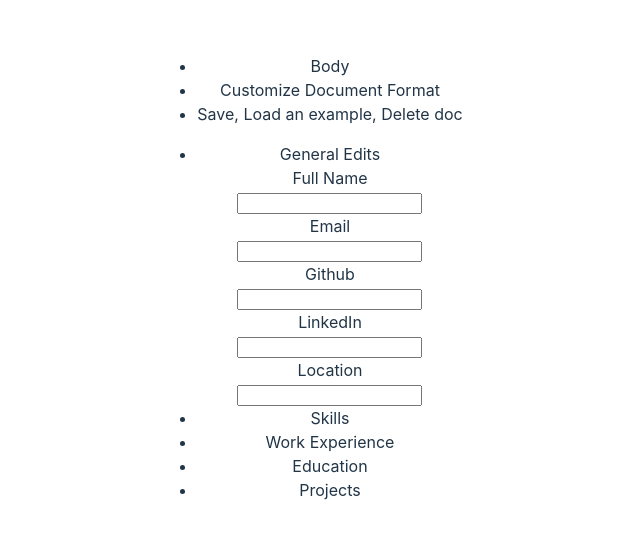
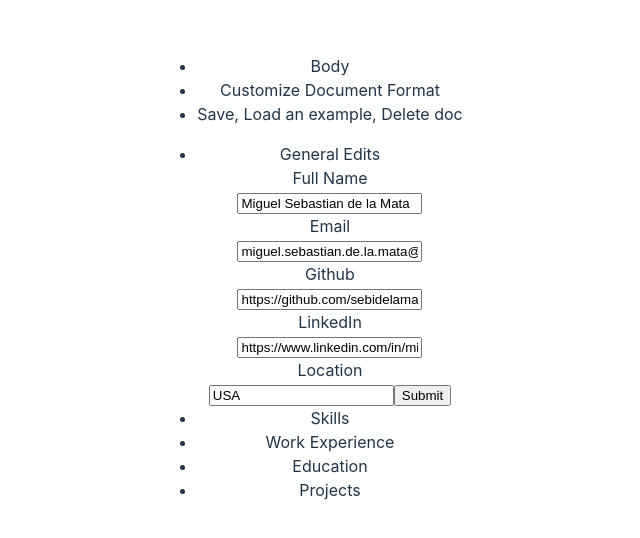
Before and after one commit to sebidelamata/resume-builder-app, a React (Vite) app: page / in a window 1280 px wide. Shown: the part 122-660 px from the top of the page, without its empty margins (330-970 px from the left). Built offline with nearby package versions, Linux system fonts and the light colour scheme.

Commit message:
general edits submit

```diff
--- a/src/App.jsx
+++ b/src/App.jsx
@@ -29,19 +29,22 @@ function App() {
     ],
     workExperience: [
       {
+        id: uuidv4(),
         companyName: 'S&P Global Ratings',
         position: 'Associate, Quantitative Analytics',
         start: '2021-03-08',
         description: '● Owner of two models used to generate forex depreciation and interest rate risks for client transactions.\n● Contributing Author - A Deep Dive into Crypto Valuation, 10 Nov, 2022 - S&P Global.\n● Contributing Author - U.S. Interest Rates in a Post-LIBOR World, 21 Sept, 2022 - S&P Global Ratings'
       },
       {
+        id: uuidv4(),
         companyName: 'MThree Technical Consulting',
-        position: 'Associate, Quantitative Analytics',
+        position: 'Trainee - DevOps Engineer',
         start: '2020-05-01',
         end: '2021-02-15',
         description: 'Created custom Docker Images and pipelines using Jenkins and AWS resources to reduce downtime for both developers and end users.'
       },
       {
+        id: uuidv4(),
         companyName:'Appalachian State University',
         position: 'Data Scientist',
         start: '2018-06-01',
@@ -51,6 +54,7 @@ function App() {
     ],
     education: [
       {
+        id: uuidv4(),
         institution: 'Appalachian State University',
         degree: 'M.S.',
         concentration: 'Applied Data Analytics',
@@ -58,6 +62,7 @@ function App() {
         end: '2019-08-01'
       },
       {
+        id: uuidv4(),
         institution: 'Appalachian State University',
         degree: 'B.S.',
         concentration: 'Appropriate Technologies',
@@ -65,6 +70,7 @@ function App() {
         end: '2017-12-01'
       },
       {
+        id: uuidv4(),
         institution: 'Appalachian State University',
         degree: 'B.A.',
         concentration: 'Spanish Literatur, Language, and Cultures',
@@ -74,22 +80,27 @@ function App() {
     ],
     projects: [
       {
+        id: uuidv4(),
         title: 'Gamma Gamma Hey',
         description: 'Used a Raspberry Pi 4 with an R Shiny Server, R and shell scripts and a PostgreSQL database to automate scraping options data from the CBOE website and perform EDA.'
       },
       {
+        id: uuidv4(),
         title: 'Crypto Risk Analysis',
         description: ' - Used R to build a Dash React.js-based app with interactive Plotly.js graphs and daily-updated data to look at the risk factors behind four major cryptocurrencies. Created a Docker image and deployed via Git to Heroku cloud hosting service.'
       },
       {
+        id: uuidv4(),
         title: 'Trump Tweets NLP / Market Volatility',
         description: 'Used Trump’s Twitter data to predict whether market volatility will increase that day. Feature engineered data with SVD. The predictions were decided by a weighted voting classifier ensemble of regression, tree-based, and boosted models. Achieved an ROC AUC score of 56.5%.'
       },
       {
+        id: uuidv4(),
         title: 'COVID-19 / CPI',
         description: 'Built an ElasticNet Regression model in Python using web-scraped asset data to predict CPI offset by distorted inflation figures after the COVID-19 related market crash of 2020. At the time (Sept 2020) YoY CPI showed 1.3% inflation, while my model indicated it was at 2.6%.'
       },
       {
+        id: uuidv4(),
         title: 'Carolina Fintech Hub 2018 Fall University Hackathon',
         description: ' Team Member, Appalachian State University, University Finalist Oct 2018 Developed an Android/IOs mobile application using Python aimed to help Millennials invest more in sustainable and socially conscious Mortgage Funds and ETFs.'
       }
--- a/src/EditDisplay.jsx
+++ b/src/EditDisplay.jsx
@@ -9,6 +9,7 @@ const EditDisplay = ({select, resume, updateResume}) => {
     const [showEducationForm, setShowEducationForm] = useState(false)
     const [showProjectForm, setShowProjectForm] = useState(false)
 
+    const [newGeneralEdits, setNewGeneralEdits] = useState({})
     const [newSkill, setNewSkill] = useState('')
 
     const handleCardClick = (e) => {
@@ -37,6 +38,24 @@ const EditDisplay = ({select, resume, updateResume}) => {
         if(showProjectForm === false){
             setShowProjectForm(true)
         }
+    }
+
+    const handleGeneralEditsSubmit = (e, newGeneralEdits) => {
+        e.preventDefault()
+        let submitForm = e.target
+        let formData = new FormData(submitForm)
+        let updatedNewGeneralEdits = {...newGeneralEdits};
+        formData.forEach((value, key) => {
+            updatedNewGeneralEdits[key] = value
+        })
+
+        setNewGeneralEdits(updatedNewGeneralEdits)
+
+        let updatedResume = {
+            ...resume,
+            generalEdits: updatedNewGeneralEdits,
+        }
+        updateResume(updatedResume)
     }
 
     const handleSkillSubmit = (e, newSkill) => {
@@ -99,22 +118,23 @@ const EditDisplay = ({select, resume, updateResume}) => {
                             <div id='general-edits' onClick={handleCardClick}>General Edits</div>
                             {
                                 showCard === 'general-edits' &&
-                                <form action="">
+                                <form method="post" onSubmit={(e) => handleGeneralEditsSubmit(e, newGeneralEdits)}>
                                 <label htmlFor="full-name">Full Name</label><br />
-                                <input type="text" id='full-name' name='full-name'/><br />
+                                <input type="text" id='full-name' name='full-name' defaultValue={resume.generalEdits.name} onChange={(e) => setNewGeneralEdits({...newGeneralEdits, name: e.target.value })}/><br />
                                 <label htmlFor="email">Email</label><br />
-                                <input type="email"  id='email' name='email'/><br />
+                                <input type="email"  id='email' name='email' defaultValue={resume.generalEdits.email} onChange={(e) => setNewGeneralEdits({...newGeneralEdits, email: e.target.value })}/><br />
                                 <label htmlFor="github">Github</label><br />
-                                <input type="github" id='github' name='github'/><br />
+                                <input type="github" id='github' name='github' defaultValue={resume.generalEdits.github} onChange={(e) => setNewGeneralEdits({...newGeneralEdits, github: e.target.value })}/><br />
                                 <label htmlFor="linkedin">LinkedIn</label><br />
-                                <input type="linkedin" id='linkedin' name='linkedin'/><br />
+                                <input type="linkedin" id='linkedin' name='linkedin' defaultValue={resume.generalEdits.linkedin} onChange={(e) => setNewGeneralEdits({...newGeneralEdits, linkedin: e.target.value })}/><br />
                                 <label htmlFor="location">Location</label><br />
-                                <input type="location" id='location' name='location'/>
+                                <input type="location" id='location' name='location' defaultValue={resume.generalEdits.location} onChange={(e) => setNewGeneralEdits({...newGeneralEdits, location: e.target.value })}/>
+                                <input type="submit" value={'Submit'}/>
                             </form>
                             }
                         </li>
                         <li className='body-card'>
-                            <div id='skills' onClick={handleCardClick}>Skills</div>
+                            <div id='skills' onClick={(e) => handleCardClick(e, newGeneralEdits)}>Skills</div>
                             {
                                 showCard === 'skills' &&
                                 showSkillForm === false &&
@@ -154,7 +174,17 @@ const EditDisplay = ({select, resume, updateResume}) => {
                                     showExperienceForm === false &&
                                         <div id='work-experience-card'>
                                             <ul id='work-experience-list'>
-                                                <li>Example Work Experience</li>
+                                                {
+                                                    resume.workExperience.map((work) => (
+                                                        <li key={work.id}>
+                                                            <div className='work-experience-card'>
+                                                                <div className='company-name'>{work.companyName}</div>
+                                                                <div className='position'>{work.position}</div>
+                                                            </div>
+                                                            <div></div>
+                                                        </li>
+                                                    ))
+                                                }
                                             </ul>
                                             <div id='add-work-experience'>
                                                 <button onClick={handleExperienceClick}>+ Work Experience</button>
```
